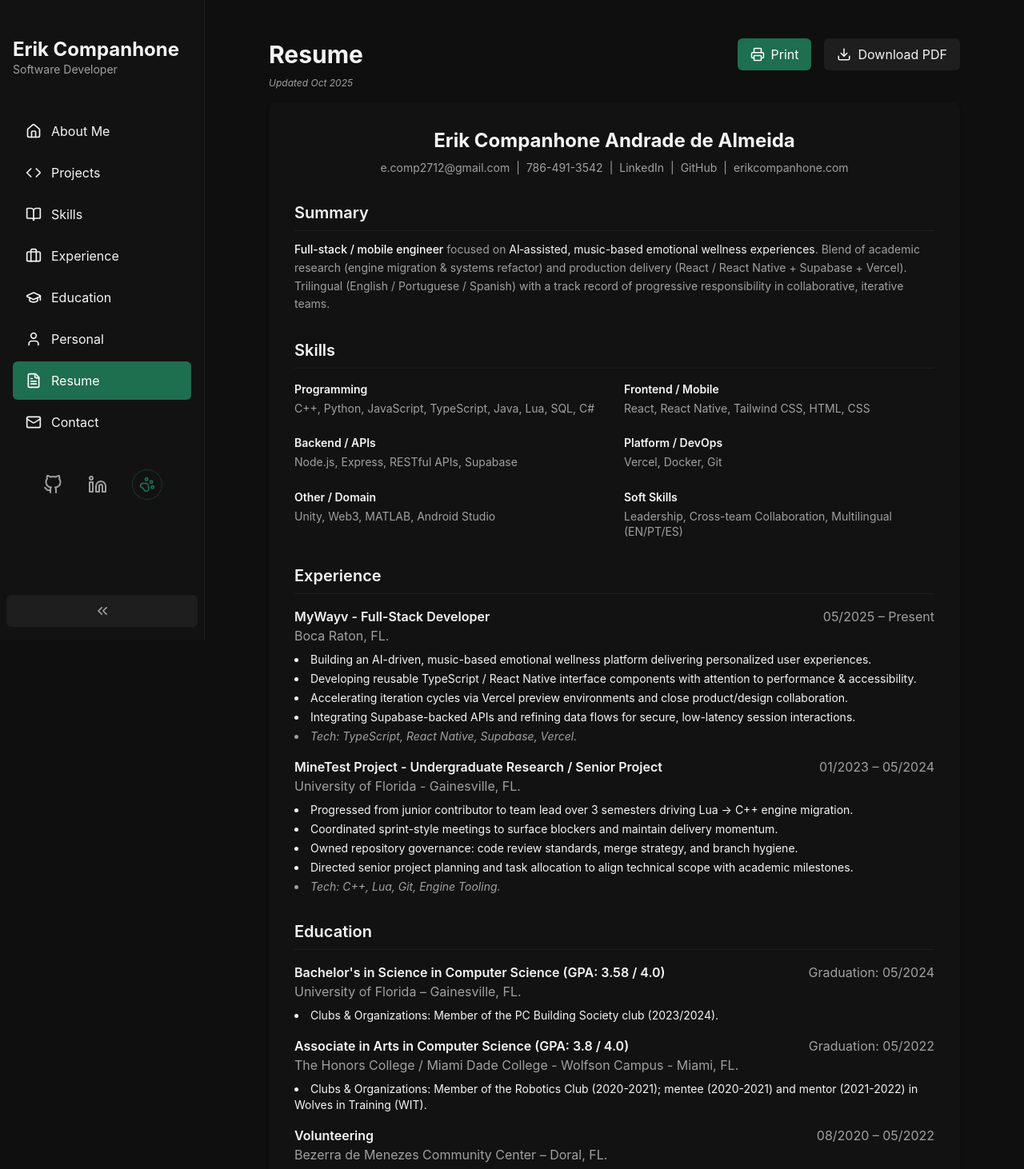
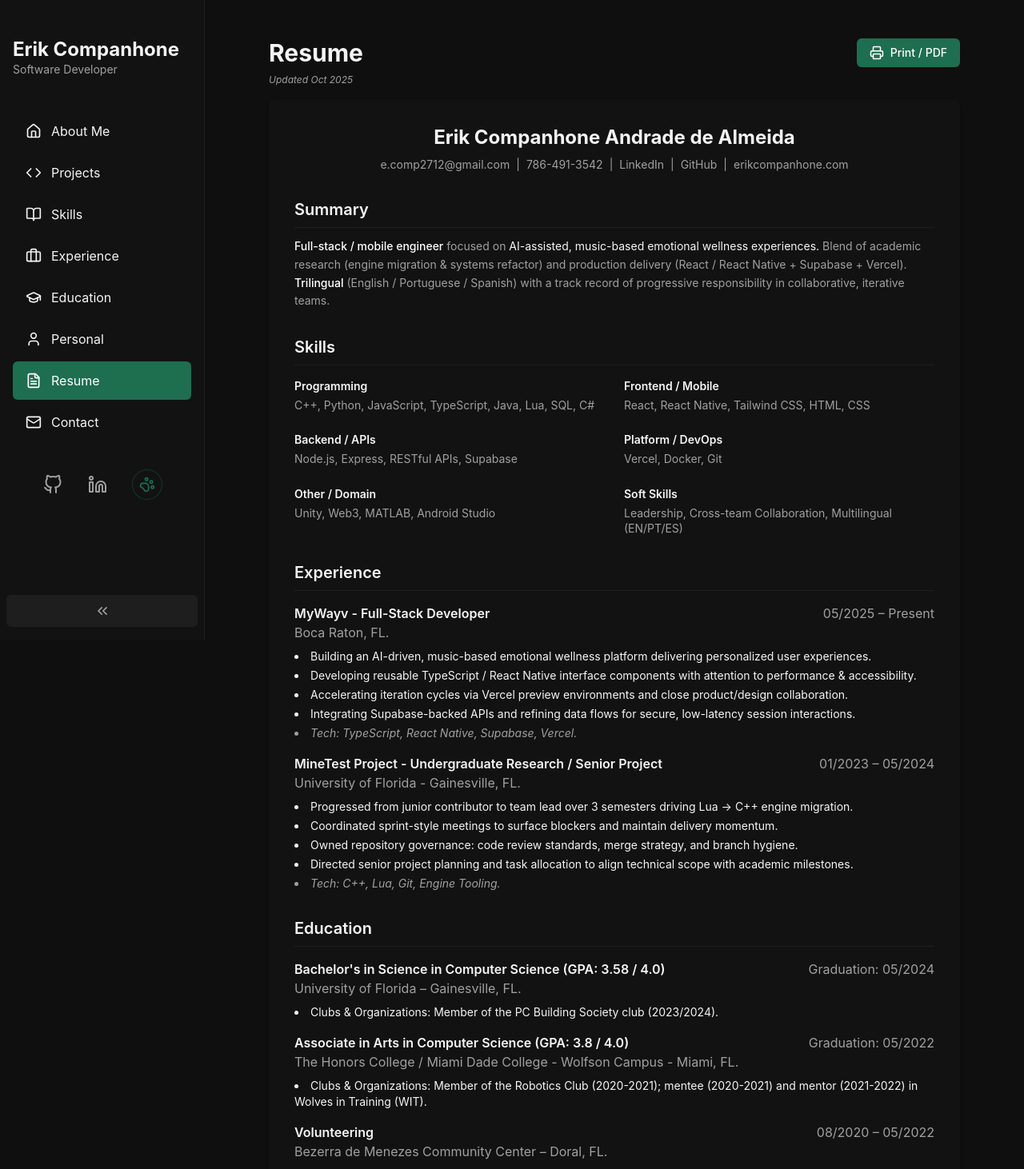
Before and after one commit to erikcompanhone/Personal-Portfolio, a React (Vite) app: page /resume in a window 1280 px wide. Shown: the top 1462 px of the page at 80% size. Built offline with nearby package versions, Linux system fonts and the light colour scheme.

Commit message:
feat: resume from page

```diff
--- a/package.json
+++ b/package.json
@@ -14,6 +14,7 @@
     "react": "^18.3.1",
     "react-dom": "^18.3.1",
     "react-router-dom": "^6.26.2",
+    "react-to-print": "^2.15.1",
     "resend": "^2.0.0"
   },
   "devDependencies": {
--- a/src/pages/Resume.tsx
+++ b/src/pages/Resume.tsx
@@ -1,93 +1,77 @@
 import React, { useRef } from 'react';
-import { DownloadIcon, PrinterIcon } from 'lucide-react';
+import { PrinterIcon } from 'lucide-react';
+import { useReactToPrint } from 'react-to-print';
 
 const Resume: React.FC = () => {
-  const iframeRef = useRef<HTMLIFrameElement | null>(null);
-
-  const handlePrint = () => {
-    const existing = iframeRef.current;
-    if (existing) {
-      existing.contentWindow?.focus();
-      existing.contentWindow?.print();
-      return;
-    }
-    const iframe = document.createElement('iframe');
-    iframe.style.position = 'fixed';
-    iframe.style.right = '0';
-    iframe.style.bottom = '0';
-    iframe.style.width = '0';
-    iframe.style.height = '0';
-    iframe.style.border = '0';
-  iframe.src = '/assets/resume/resume.pdf';
-    iframe.onload = () => {
-      setTimeout(() => {
-        iframe.contentWindow?.focus();
-        iframe.contentWindow?.print();
-      }, 50);
-    };
-    document.body.appendChild(iframe);
-    iframeRef.current = iframe;
-  };
+  const resumeRef = useRef<HTMLDivElement | null>(null);
+  const handlePrint = useReactToPrint({
+    content: () => resumeRef.current,
+    documentTitle: 'Erik_Almeida_Resume',
+    removeAfterPrint: true,
+    pageStyle: `@page { margin: 10mm; } body { -webkit-print-color-adjust: exact; print-color-adjust: exact; }`
+  });
 
   return (
   <div className="max-w-4xl mx-auto w-full px-2 sm:px-4">
       <div className="flex justify-between items-center mb-2 print:mb-2">
         <h1 className="text-3xl font-bold">Resume</h1>
-        {/* Desktop / tablet buttons */}
-        <div className="hidden md:flex gap-4 flex-wrap">
-          <button
-            aria-label="Print resume PDF"
-            className="flex items-center gap-2 px-4 py-2 bg-accent text-white rounded-md hover:bg-opacity-90 transition-colors print:hidden"
-            onClick={handlePrint}
-          >
-            <PrinterIcon size={18} /> Print
-          </button>
-          <a
-            href="/assets/resume/resume.pdf"
-            download
-            aria-label="Download resume PDF"
-            className="flex items-center gap-2 px-4 py-2 bg-secondary hover:bg-opacity-80 rounded-md transition-colors print:hidden"
-          >
-            <DownloadIcon size={18} /> Download PDF
-          </a>
-        </div>
+        <button
+          type="button"
+          onClick={handlePrint}
+          aria-label="Print or save resume as PDF"
+          className="px-4 py-2 rounded-md bg-accent text-white text-sm font-medium flex items-center gap-2 hover:bg-accent/90 focus:outline-none focus:ring-2 focus:ring-accent/60 print:hidden"
+        >
+          <PrinterIcon size={18} /> Print / PDF
+        </button>
       </div>
       <div className="text-xs text-muted mb-4 print:mb-2 italic print:text-black">Updated Oct 2025</div>
-      {/* Mobile buttons below update text */}
-      <div className="flex md:hidden gap-3 mb-6 print:hidden">
-        <button
-          aria-label="Print resume PDF"
-          className="flex items-center gap-2 px-4 py-2 bg-accent text-white rounded-md hover:bg-opacity-90 transition-colors"
-          onClick={handlePrint}
-        >
-          <PrinterIcon size={18} /> Print
-        </button>
-        <a
-          href="/assets/resume/resume.pdf"
-          download
-          aria-label="Download resume PDF"
-          className="flex items-center gap-2 px-4 py-2 bg-secondary hover:bg-opacity-80 rounded-md transition-colors"
-        >
-          <DownloadIcon size={18} /> Download PDF
-        </a>
-      </div>
+  <div className="md:hidden mb-4 print:hidden" />
 
       {/* Print styles (scoped) */}
       <style>{`@media print {
-        body { background: #ffffff !important; }
-        #resume { box-shadow: none !important; background: #ffffff !important; }
-        nav, header, footer { display:none !important; }
-        /* Attempt to keep to one page by tightening spacing */
-        #resume h3 { margin-top: 0.75rem; }
-        #resume .space-y-4 > * + * { margin-top:0.65rem !important; }
-        #resume .space-y-8 > * + * { margin-top:1.1rem !important; }
-        #resume ul { margin-top:0.3rem !important; }
+        body { background: #ffffff !important; color:#000 !important; }
+        #resume { box-shadow: none !important; background: #ffffff !important; color:#000 !important; }
+        #resume h1, #resume h2, #resume h3, #resume h4 { color:#000 !important; }
+        #resume .text-muted, #resume .text-text { color:#000 !important; }
+        nav, header, footer, .print:hidden, .print\\:hidden { display:none !important; }
+  /* Contact lines (allow two-line layout in print) */
+  #resume .contact-line { flex-wrap:wrap !important; white-space:normal !important; gap:0.4rem 0.75rem !important; justify-content:center !important; }
+        /* Remove any url duplication */
+        #resume a[href]::after { content: "" !important; }
+        /* Tighten spacing to favor single page */
+        #resume { padding:1.5rem !important; }
+        #resume h2 { margin-bottom:0.35rem !important; }
+        #resume h3 { margin-top:0.55rem !important; margin-bottom:0.25rem !important; }
+        #resume h4 { margin-bottom:0.15rem !important; }
+        #resume .space-y-8 > * + * { margin-top:0.75rem !important; }
+        #resume .space-y-6 > * + * { margin-top:0.55rem !important; }
+        #resume .space-y-4 > * + * { margin-top:0.4rem !important; }
+        #resume ul { margin-top:0.15rem !important; }
+        #resume li { margin-top:0.12rem !important; }
+        #resume p { margin-top:0.25rem !important; margin-bottom:0 !important; }
+        /* Condense specific sections */
+        #resume section.print-condense { font-size:0.9rem; }
+        #resume section#print-skills h4 { font-size:0.68rem !important; margin-bottom:0.1rem !important; }
+        #resume section#print-skills p { font-size:0.63rem !important; line-height:1.05rem !important; }
+        #resume section#print-skills .grid { gap:0.65rem !important; }
+        #resume section#print-experience ul li, #resume section#print-education ul li { font-size:0.63rem !important; line-height:0.95rem !important; }
+        #resume section#print-experience h4, #resume section#print-education h4 { font-size:0.72rem !important; }
+        #resume section#print-experience span.whitespace-nowrap, #resume section#print-education span.whitespace-nowrap { font-size:0.6rem !important; }
+        #resume section#print-experience p.text-muted, #resume section#print-education p.text-muted { font-size:0.6rem !important; }
+  #resume section#print-summary p { font-size:0.63rem !important; line-height:0.95rem !important; }
+  #resume section#print-summary span.font-medium, #resume section#print-summary span.text-text { font-weight:700 !important; }
+        /* Prevent page breaks inside key sections */
+        #resume section, #resume ul, #resume li { page-break-inside: avoid; break-inside: avoid; }
+        /* Scale down slightly if content barely overflows */
+        @page { size: A4; margin:10mm; }
+        /* If still too long, developer can further shrink font-size globally: */
       }`}</style>
 
-  <div className="bg-primary p-8 rounded-lg shadow-md space-y-8 print:space-y-6 overflow-x-hidden break-words" id="resume">
+  <div ref={resumeRef} className="bg-primary p-8 rounded-lg shadow-md space-y-8 print:space-y-6 overflow-x-hidden break-words" id="resume">
         <div className="text-center space-y-2">
           <h2 className="text-2xl font-bold">Erik Companhone Andrade de Almeida</h2>
-          <p className="text-sm text-muted flex flex-col md:flex-row md:items-center md:justify-center gap-1 md:gap-2 flex-wrap">
+          {/* On-screen contact line (can wrap) */}
+          <p className="text-sm text-muted flex flex-col md:flex-row md:items-center md:justify-center gap-1 md:gap-2 flex-wrap print:hidden">
             <span>e.comp2712@gmail.com</span>
             <span className="hidden md:inline">|</span>
             <span>786-491-3542</span>
@@ -98,21 +82,34 @@ const Resume: React.FC = () => {
             <span className="hidden md:inline">|</span>
             <span><a className="hover:underline" href="https://erikcompanhone.com" target="_blank" rel="noopener noreferrer">erikcompanhone.com</a></span>
           </p>
+          {/* Print contact lines (two-line layout) */}
+          <div className="hidden print:flex flex-col items-center text-black text-xs font-medium leading-snug contact-line max-w-full">
+            <p className="flex flex-wrap justify-center gap-2">
+              <span>e.comp2712@gmail.com</span>
+              <span>|</span>
+              <span>786-491-3542</span>
+              <span>|</span>
+              <span>https://www.linkedin.com/in/erik-companhone/</span>
+            </p>
+            <p className="flex flex-wrap justify-center gap-2">
+              <span>https://github.com/erikcompanhone</span>
+              <span>|</span>
+              <span>https://erikcompanhone.com</span>
+            </p>
+          </div>
         </div>
 
         {/* Summary */}
-        <section className="space-y-3" aria-labelledby="summary-heading">
+        <section id="print-summary" className="space-y-3 print-condense" aria-labelledby="summary-heading">
           <h3 id="summary-heading" className="text-xl font-semibold border-b border-secondary pb-2">Summary</h3>
-          <p className="text-sm leading-relaxed text-muted">
-            <span className="text-white font-medium">Full-stack / mobile engineer</span> focused on <span className="text-text">AI‑assisted, music-based emotional wellness experiences</span>. Blend of
-            academic research (engine migration & systems refactor) and production delivery (React / React Native + Supabase + Vercel).
-            Trilingual (English / Portuguese / Spanish) with a track record of progressive responsibility in collaborative, iterative teams.
+          <p className="text-sm leading-relaxed text-muted print:text-black print:leading-snug print:text-[0.63rem] print:[line-height:0.95rem]">
+            <span className="font-medium text-white print:text-black">Full-stack / mobile engineer</span> focused on <span className="text-text print:text-black">AI-assisted, music-based emotional wellness experiences.</span> Blend of academic research (engine migration & systems refactor) and production delivery (React / React Native + Supabase + Vercel). <span className="text-white font-medium print:text-black print:font-bold">Trilingual</span> (English / Portuguese / Spanish) with a track record of progressive responsibility in collaborative, iterative teams.
           </p>
         </section>
 
-        <section className="space-y-4" aria-labelledby="skills-heading">
+  <section id="print-skills" className="space-y-4 print-condense" aria-labelledby="skills-heading">
           <h3 id="skills-heading" className="text-xl font-semibold border-b border-secondary pb-2">Skills</h3>
-          <div className="grid md:grid-cols-2 gap-6 text-sm">
+          <div className="grid grid-cols-1 md:grid-cols-2 print:grid-cols-2 gap-6 text-sm">
             <div>
               <h4 className="font-semibold mb-1">Programming</h4>
               <p className="text-muted leading-snug">C++, Python, JavaScript, TypeScript, Java, Lua, SQL, C#</p>
@@ -140,12 +137,12 @@ const Resume: React.FC = () => {
           </div>
         </section>
 
-        <section className="space-y-4" aria-labelledby="experience-heading">
+  <section id="print-experience" className="space-y-4 print-condense" aria-labelledby="experience-heading">
           <h3 className="text-xl font-semibold border-b border-secondary pb-2">Experience</h3>
           <div>
-            <div className="flex flex-col md:flex-row md:justify-between md:items-start">
-              <h4 className="font-semibold">MyWayv - Full-Stack Developer</h4>
-              <span className="text-muted md:ml-4 whitespace-nowrap">05/2025 – Present</span>
+            <div className="flex justify-between items-start gap-4 print:gap-2">
+              <h4 className="font-semibold flex-1">MyWayv - Full-Stack Developer</h4>
+              <span className="text-muted whitespace-nowrap text-right print:text-[0.6rem]">05/2025 – Present</span>
             </div>
             <p className="text-muted">Boca Raton, FL.</p>
             <ul className="list-disc list-inside mt-2 text-sm space-y-1">
@@ -157,9 +154,9 @@ const Resume: React.FC = () => {
             </ul>
           </div>
           <div>
-            <div className="flex flex-col md:flex-row md:justify-between md:items-start">
-              <h4 className="font-semibold">MineTest Project - Undergraduate Research / Senior Project</h4>
-              <span className="text-muted md:ml-4 whitespace-nowrap">01/2023 – 05/2024</span>
+            <div className="flex justify-between items-start gap-4 print:gap-2">
+              <h4 className="font-semibold flex-1">MineTest Project - Undergraduate Research / Senior Project</h4>
+              <span className="text-muted whitespace-nowrap text-right print:text-[0.6rem]">01/2023 – 05/2024</span>
             </div>
             <p className="text-muted">University of Florida - Gainesville, FL.</p>
             <ul className="list-disc list-inside mt-2 text-sm space-y-1">
@@ -172,12 +169,12 @@ const Resume: React.FC = () => {
           </div>
         </section>
 
-        <section className="space-y-4" aria-labelledby="education-heading">
+  <section id="print-education" className="space-y-4 print-condense" aria-labelledby="education-heading">
           <h3 id="education-heading" className="text-xl font-semibold border-b border-secondary pb-2">Education</h3>
           <div>
-            <div className="flex flex-col md:flex-row md:justify-between md:items-start">
-              <h4 className="font-semibold">Bachelor's in Science in Computer Science (GPA: 3.58 / 4.0)</h4>
-              <span className="text-muted md:ml-4 whitespace-nowrap">Graduation: 05/2024</span>
+            <div className="flex justify-between items-start gap-4 print:gap-2">
+              <h4 className="font-semibold flex-1">Bachelor's in Science in Computer Science (GPA: 3.58 / 4.0)</h4>
+              <span className="text-muted whitespace-nowrap text-right print:text-[0.6rem]">Graduation: 05/2024</span>
             </div>
             <p className="text-muted">University of Florida – Gainesville, FL.</p>
             <ul className="list-disc list-inside mt-2 text-sm space-y-1">
@@ -185,9 +182,9 @@ const Resume: React.FC = () => {
             </ul>
           </div>
           <div>
-            <div className="flex flex-col md:flex-row md:justify-between md:items-start">
-              <h4 className="font-semibold">Associate in Arts in Computer Science (GPA: 3.8 / 4.0)</h4>
-              <span className="text-muted md:ml-4 whitespace-nowrap">Graduation: 05/2022</span>
+            <div className="flex justify-between items-start gap-4 print:gap-2">
+              <h4 className="font-semibold flex-1">Associate in Arts in Computer Science (GPA: 3.8 / 4.0)</h4>
+              <span className="text-muted whitespace-nowrap text-right print:text-[0.6rem]">Graduation: 05/2022</span>
             </div>
             <p className="text-muted">The Honors College / Miami Dade College - Wolfson Campus - Miami, FL.</p>
             <ul className="list-disc list-inside mt-2 text-sm space-y-1">
@@ -195,9 +192,9 @@ const Resume: React.FC = () => {
             </ul>
           </div>
           <div>
-            <div className="flex flex-col md:flex-row md:justify-between md:items-start">
-              <h4 className="font-semibold">Volunteering</h4>
-              <span className="text-muted md:ml-4 whitespace-nowrap">08/2020 – 05/2022</span>
+            <div className="flex justify-between items-start gap-4 print:gap-2">
+              <h4 className="font-semibold flex-1">Volunteering</h4>
+              <span className="text-muted whitespace-nowrap text-right print:text-[0.6rem]">08/2020 – 05/2022</span>
             </div>
             <p className="text-muted">Bezerra de Menezes Community Center – Doral, FL.</p>
             <ul className="list-disc list-inside mt-2 text-sm space-y-1">
```
Also changed, not shown: 2 other files (tests, documents, lock files or other folders).
